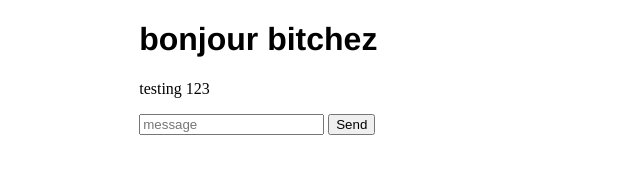
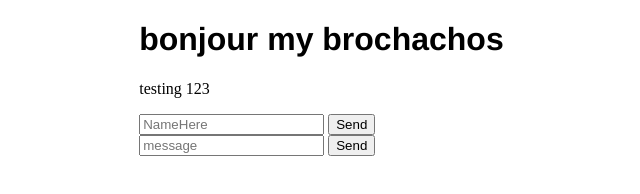
Before and after one commit to davinbirdi/NodeJs, a website: page www/index.html in a window 1280 px wide. Shown: the whole page, without its empty margins (248-888 px from the left). Drawn offline with nearby package versions, Linux system fonts and the light colour scheme; no server answers.

Commit message:
sdfadfadfs

```diff
--- a/www/index.html
+++ b/www/index.html
@@ -6,10 +6,15 @@
 
     <body>
         <div id="main">
-            <h1>bonjour bitchez</h1>
+            <h1>bonjour my brochachos</h1>
             <p>testing 123</p>
 
-            <form>
+            <form id="formname">
+                <input id="username"type="text" placeholder="NameHere">
+                <input type="submit" value="Send">
+            </form>
+
+            <form id="formchat" display="none">
                 <input id="message" type="text" placeholder="message">
                 <input type="submit" value="Send">
             </form>
```
